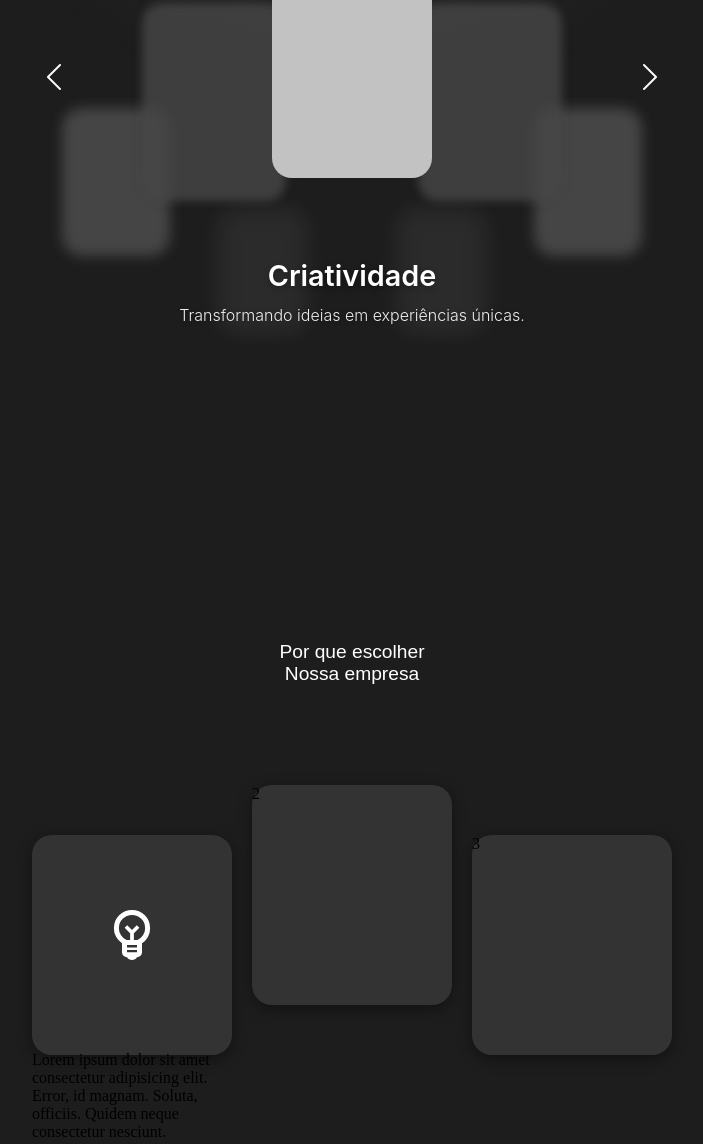
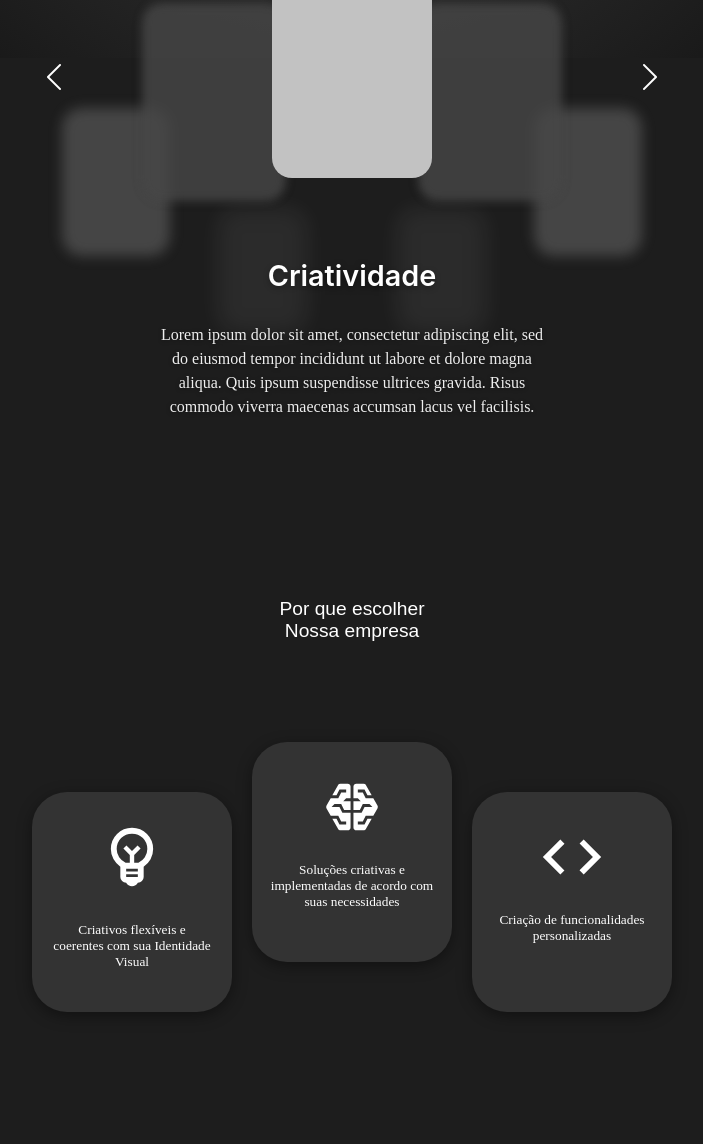
Before and after one commit to DiogoDemetrius/Big-Dreams, a plain HTML site: page frontend/index.html in a window 1280 px wide. Shown: the part 742-1886 px from the top of the page, without its empty margins (288-991 px from the left). Drawn offline with nearby package versions, Linux system fonts and the light colour scheme.

Commit message:
campo info adicionado a home + logo no hero

```diff
--- a/frontend/carrossel.css
+++ b/frontend/carrossel.css
@@ -143,12 +143,13 @@
 }
 
 .conteudo {
-  font-family: 'SF Pro Text', 'Helvetica Neue', Arial, sans-serif;
+  font-family: 'poppins ExtraLight';
   font-weight: 300;          /* leve, para não competir com o título */
   font-size: 1rem;
   text-align: center;
   color: #eee;               /* levemente mais claro que o fundo do título */
   text-shadow: 0 1px 4px rgba(0,0,0,0.4);
-  margin-top: 10px;
+  margin-top: 30px;
   line-height: 1.5;          /* melhora leitura em blocos de texto */
+  width: 400px;
 }
--- a/frontend/carrossel.js
+++ b/frontend/carrossel.js
@@ -27,13 +27,13 @@ document.addEventListener('DOMContentLoaded', () => {
 
   // Textos aleatórios para cada quadro
   const textos = [
-    { titulo: "Criatividade", conteudo: "Transformando ideias em experiências únicas." },
-    { titulo: "Inovação", conteudo: "Projetos que inspiram e mudam a forma de ver o mundo." },
-    { titulo: "Design", conteudo: "Estética e funcionalidade andando juntas." },
-    { titulo: "Tecnologia", conteudo: "Soluções inteligentes para problemas reais." },
-    { titulo: "Estratégia", conteudo: "Planejamento que maximiza resultados." },
-    { titulo: "Impacto", conteudo: "Cada projeto deixa sua marca." },
-    { titulo: "Paixão", conteudo: "O combustível que move tudo que fazemos." }
+    { titulo: "Criatividade", conteudo: "Lorem ipsum dolor sit amet, consectetur adipiscing elit, sed do eiusmod tempor incididunt ut labore et dolore magna aliqua. Quis ipsum suspendisse ultrices gravida. Risus commodo viverra maecenas accumsan lacus vel facilisis. " },
+    { titulo: "Inovação", conteudo: "Lorem ipsum dolor sit amet, consectetur adipiscing elit, sed do eiusmod tempor incididunt ut labore et dolore magna aliqua. Quis ipsum suspendisse ultrices gravida. Risus commodo viverra maecenas accumsan lacus vel facilisis. ." },
+    { titulo: "Design", conteudo: "Lorem ipsum dolor sit amet, consectetur adipiscing elit, sed do eiusmod tempor incididunt ut labore et dolore magna aliqua. Quis ipsum suspendisse ultrices gravida. Risus commodo viverra maecenas accumsan lacus vel facilisis. " },
+    { titulo: "Tecnologia", conteudo: "Lorem ipsum dolor sit amet, consectetur adipiscing elit, sed do eiusmod tempor incididunt ut labore et dolore magna aliqua. Quis ipsum suspendisse ultrices gravida. Risus commodo viverra maecenas accumsan lacus vel facilisis. " },
+    { titulo: "Estratégia", conteudo: "Lorem ipsum dolor sit amet, consectetur adipiscing elit, sed do eiusmod tempor incididunt ut labore et dolore magna aliqua. Quis ipsum suspendisse ultrices gravida. Risus commodo viverra maecenas accumsan lacus vel facilisis. " },
+    { titulo: "Impacto", conteudo: "Lorem ipsum dolor sit amet, consectetur adipiscing elit, sed do eiusmod tempor incididunt ut labore et dolore magna aliqua. Quis ipsum suspendisse ultrices gravida. Risus commodo viverra maecenas accumsan lacus vel facilisis. " },
+    { titulo: "Paixão", conteudo: "Lorem ipsum dolor sit amet, consectetur adipiscing elit, sed do eiusmod tempor incididunt ut labore et dolore magna aliqua. Quis ipsum suspendisse ultrices gravida. Risus commodo viverra maecenas accumsan lacus vel facilisis. " }
   ];
 
   let centerIndex = 0;
--- a/frontend/header.css
+++ b/frontend/header.css
@@ -30,6 +30,7 @@
   background-color: rgba(255, 255, 255, 0.192);
   color: rgb(255, 255, 255);
   cursor: pointer;
+  transition: 0.4s;
 }
 
 .nav {
@@ -53,3 +54,8 @@ a {
   font-weight: 300;
   font-size: medium;
 }
+
+a:hover {
+  color: rgb(167, 167, 167);
+  transition: 0.4s;
+}
--- a/frontend/hero.css
+++ b/frontend/hero.css
@@ -7,6 +7,6 @@
 }
 
 .logoHero {
-    height: 250px;
+    height: 650px;
     margin-top: -100px;
 }
--- a/frontend/index.css
+++ b/frontend/index.css
@@ -15,8 +15,7 @@ body {
   height: 100vh;
   z-index: -1;
   pointer-events: none;
-  background: radial-gradient(circle, #313131 0%, transparent 60%);
-  filter: blur(1000%);
+  background: radial-gradient(circle, #313131 0%, #2a2a2a 40%, #1a1a1a 70%, transparent 100%);
 }
 
 h1 {
--- a/frontend/index.html
+++ b/frontend/index.html
@@ -35,7 +35,7 @@
         </div>
     </div>
     <div class="hero">
-        <img class="logoHero" src="./src/img/logo-bd.png" alt="Big Dreams">
+        <img class="logoHero" src="./src/img/logo.svg" alt="Big Dreams">
     </div>
     <div class="container">
         <div class="ajustecentro">
@@ -75,10 +75,22 @@
         <div class="cards">
             <div class="card tras">
                 <img class="imgLampada" src="./src/img/luz.svg" alt="Criatividade">
-                <p class="pcard">Lorem ipsum dolor sit amet consectetur adipisicing elit. Error, id magnam. Soluta, officiis. Quidem neque consectetur nesciunt.</p>
+                <p class="pcard">Criativos flexíveis e coerentes com sua Identidade Visual</p>
             </div>
-            <div class="card">2</div>
-            <div class="card tras">3</div>
+            <div class="card">
+                <img class="imgLampada" src="./src/img/brain.svg" alt="Criatividade">
+                <p class="pcard2">Soluções criativas
+                    e implementadas
+                    de acordo com suas
+                    necessidades</p>
+            </div>
+            <div class="card tras">
+                <img class="imgLampada" src="./src/img/code.svg" alt="Criatividade">
+                <p class="pcard3">
+                    Criação de
+                    funcionalidades
+                    personalizadas</p>
+            </div>
         </div>
     </div>
     <script src="carrossel.js"></script>
--- a/frontend/info.css
+++ b/frontend/info.css
@@ -1,8 +1,8 @@
 .info {
     width: 100%;
-    height: 600px;
+    height: 800px;
     display: flex;
-    justify-content: center;
+    justify-content: start;
     flex-direction: column;
 }
 
@@ -25,18 +25,46 @@
     height: 220px;
     width: 200px;
     background-color: #333333;
-    border-radius: 20px;
+    border-radius: 35px;
     margin-top: 100px;
     box-shadow: 0px 4px 15px rgba(0, 0, 0, 0.4);
     display: flex;
     flex-direction: column;
-    justify-content: start;
+    align-items: center;
 }
 
 .tras {
     margin-top: 150px;
 }
 
-.imgLampada {
-    scale: 0.3;
+.pcard {
+    color: white;
+    text-align: center;
+    font-family: 'poppins ExtraLight';
+    font-size: smaller;
+    width: 80%;
+    margin-top: 30px;
 }
+
+.pcard2 {
+    color: white;
+    text-align: center;
+    font-family: 'poppins ExtraLight';
+    font-size: smaller;
+    width: 85%;
+    margin-top: 20px;
+}
+
+.pcard3 {
+    color: white;
+    text-align: center;
+    font-family: 'poppins ExtraLight';
+    font-size: smaller;
+    width: 90%;
+    margin-top: 20px;
+}
+
+img {
+    height: 70px;
+    margin-top: 30px;
+}
```
Also changed, not shown: frontend/src/img/brain.svg (added), frontend/src/img/cerebro.png (deleted), frontend/src/img/code.png (deleted), frontend/src/img/code.svg (added), frontend/src/img/fundo.png (added), frontend/src/img/logo.jpg (added), frontend/src/img/logo.svg (added).
